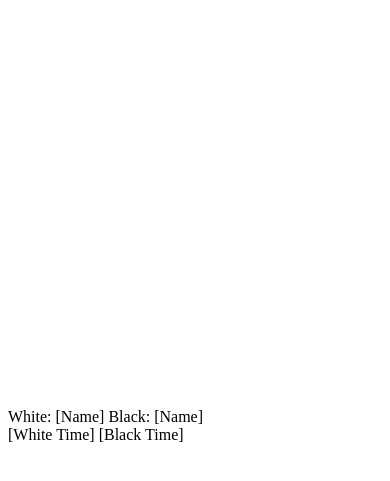
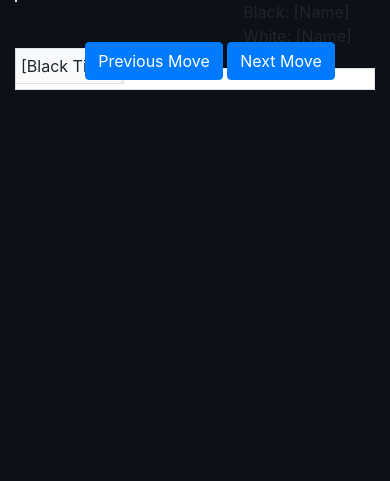
Before and after one commit to Nikhiltien/Bluefairy, a Python web app: template bluefairyGUI/templates/index.html in a window 390 px wide. Shown: the top 481 px of the page. Run offline with Jinja, Linux system fonts and the light colour scheme; the template is opened without the code that fills it, so the values that code supplies are empty; some libraries are stand-ins or nearby versions.

Commit message:
ui update

```diff
--- a/bluefairyGUI/static/frontend.js
+++ b/bluefairyGUI/static/frontend.js
@@ -1,4 +1,4 @@
-import { Chessboard, FEN, INPUT_EVENT_TYPE, COLOR } from '/static/cm/src/Chessboard.js';
+import { Chessboard, FEN, INPUT_EVENT_TYPE } from '/static/cm/src/Chessboard.js';
 import { Markers } from "/static/cm/src/extensions/markers/Markers.js";
 import { Chess } from '/static/chess.js';
 
@@ -35,12 +35,11 @@ document.addEventListener("DOMContentLoaded", function() {
     assetsUrl: "static/cm/assets/",
     assetsCache: false,
     style: {
-        cssClass: "green",
+        cssClass: "chess-club",
         showCoordinates: true,
         borderType: 1,
         pieces: {
-            file: "pieces/standard.svg",
-            tileSize: 40
+            file: "pieces/staunty.svg",
             },
         animationDuration: 300
         },
--- a/bluefairyGUI/templates/index.html
+++ b/bluefairyGUI/templates/index.html
@@ -4,26 +4,118 @@
     <meta charset="UTF-8">
     <meta name="viewport" content="width=device-width, initial-scale=1.0">
     <title>Chess Game</title>
+    <link rel="stylesheet" href="https://stackpath.bootstrapcdn.com/bootstrap/4.3.1/css/bootstrap.min.css">
     <link rel="stylesheet" href="static/cm/assets/chessboard.css">
     <link rel="icon" href="static/favicon.ico" type="image/x-icon">
+    <style>
+        /* Custom styles */
+        .chess-container {
+            flex-grow: 1; /* Allows container to fill the available space */
+            padding: 20px 10px 10px 10px; /* Explicit padding for all sides */
+            background-color: #f8f9fa;
+        }
+
+        .col-md-8 {
+            display: flex;
+            flex-direction: row; /* Ensures children are aligned horizontally */
+            align-items: flex-start; /* Aligns children at the start of the container vertically */
+            justify-content: flex-start; /* Aligns children to the start horizontally */
+        }
+
+        .evaluation-bar {
+            flex-grow: 0;
+            margin-right: 10px; /* Adds some space between the evaluation bar and the chessboard */
+            background-color: #343a40; /* Dark gray background */
+            border: 1px solid #dee2e6;
+        }
+
+        .chessboard {
+            flex-grow: 1; /* Allows the chessboard to take up remaining space */
+            max-width: 650px; /* Adjust as needed */
+            margin: auto; /* Centers the chessboard if there's extra space */
+        }
+
+        body {
+            background-color: #0d1117;
+        }
+
+        .player-name, .clock-time {
+            position: absolute;
+            padding: 5px;
+            background-color: #f8f9fa;
+            border: 1px solid #dee2e6;
+        }
+
+        .move-history {
+            background-color: #fff;
+            border: 1px solid #dee2e6;
+            padding: 10px;
+            margin-top: 20px;
+            height: calc(100% - 120px); /* Adjust height to allow space for buttons */
+            overflow-y: auto;
+            font-size: 0.85rem;
+            height: calc(100% - 150px); /* Adjust for navigation buttons */
+        }
+
+        /* Game Navigation and Toggle Button Styles */
+        .game-navigation {
+            position: absolute;
+            bottom: 10px;
+            width: 100%;
+            text-align: center;
+        }
+
+        .row, .container-fluid {
+            overflow: visible; /* Adjust if necessary to ensure content is not hidden */
+        }
+
+        /* Responsive adjustments */
+        @media (min-width: 768px) {
+            /* Adjust the styles here as per the layout requirement */
+            .evaluation-bar {
+                width: 3%; /* Or specify a fixed width as needed */
+                /* Other styles... */
+            }
+        }
+    </style>
 </head>
 <body>
-    <div id="chessboard" class="chessboard" style="width: 400px; height: 400px;"></div>
-    <div id="evaluationBar" class="evaluation-bar"></div>
-    <div id="playerInfo">
-        <span id="playerWhiteName">White: [Name]</span>
-        <span id="playerBlackName">Black: [Name]</span>
+    <div class="container-fluid">
+        <div class="row">
+            <!-- Chessboard and Player Info Column -->
+            <div class="col-md-8">
+                <div id="evaluationBar" class="evaluation-bar">
+                    <!-- Evaluation bar content -->
+                </div>
+                <div id="chessboard" class="chessboard" style="width: 100%;"></div>
+                <div id="playerInfo" class="player-info">
+                    <span id="playerBlackName">Black: [Name]</span>
+                    <span id="playerWhiteName">White: [Name]</span>
+                </div>
+            </div>
+
+            <div class="col-md-4">
+                <div id="timeControls" class="time-controls">
+                    <span class="clock-time" id="whiteTimer">[White Time]</span>
+                    <span class="clock-time" id="blackTimer">[Black Time]</span>
+                </div>
+                <div id="moveHistory" class="move-history">
+                    <!-- Move history content -->
+                </div>
+                <div class="game-navigation">
+                    <button class="btn btn-primary">Previous Move</button>
+                    <button class="btn btn-primary">Next Move</button>
+                </div>
+            </div>
+        </div>
     </div>
-    <div id="timeControls">
-        <span id="whiteTimer">[White Time]</span>
-        <span id="blackTimer">[Black Time]</span>
-    </div>
-    <div id="moveHistory" class="move-history"></div>
     <script type="module" src="static/frontend.js"></script>
     <script type="module">
         import { Chess } from "/static/chess.js"
     </script>
     <script type="module" src="static/cm/src/Chessboard.js"></script>
+    <script src="https://code.jquery.com/jquery-3.3.1.slim.min.js"></script>
+    <script src="https://stackpath.bootstrapcdn.com/bootstrap/4.3.1/js/bootstrap.bundle.min.js"></script>
     <!-- <script src="chessboard-setup.js"></script> -->
 </body>
 </html>
--- a/package.json
+++ b/package.json
@@ -17,6 +17,7 @@
   },
   "homepage": "https://github.com/Nikhiltien/Bluefairy#readme",
   "dependencies": {
+    "bootstrap": "^5.3.2",
     "chess.js": "^1.0.0-beta.6",
     "cm-chessboard": "^8.4.2"
   }
```
Also changed, not shown: package-lock.json, 1 other file.
